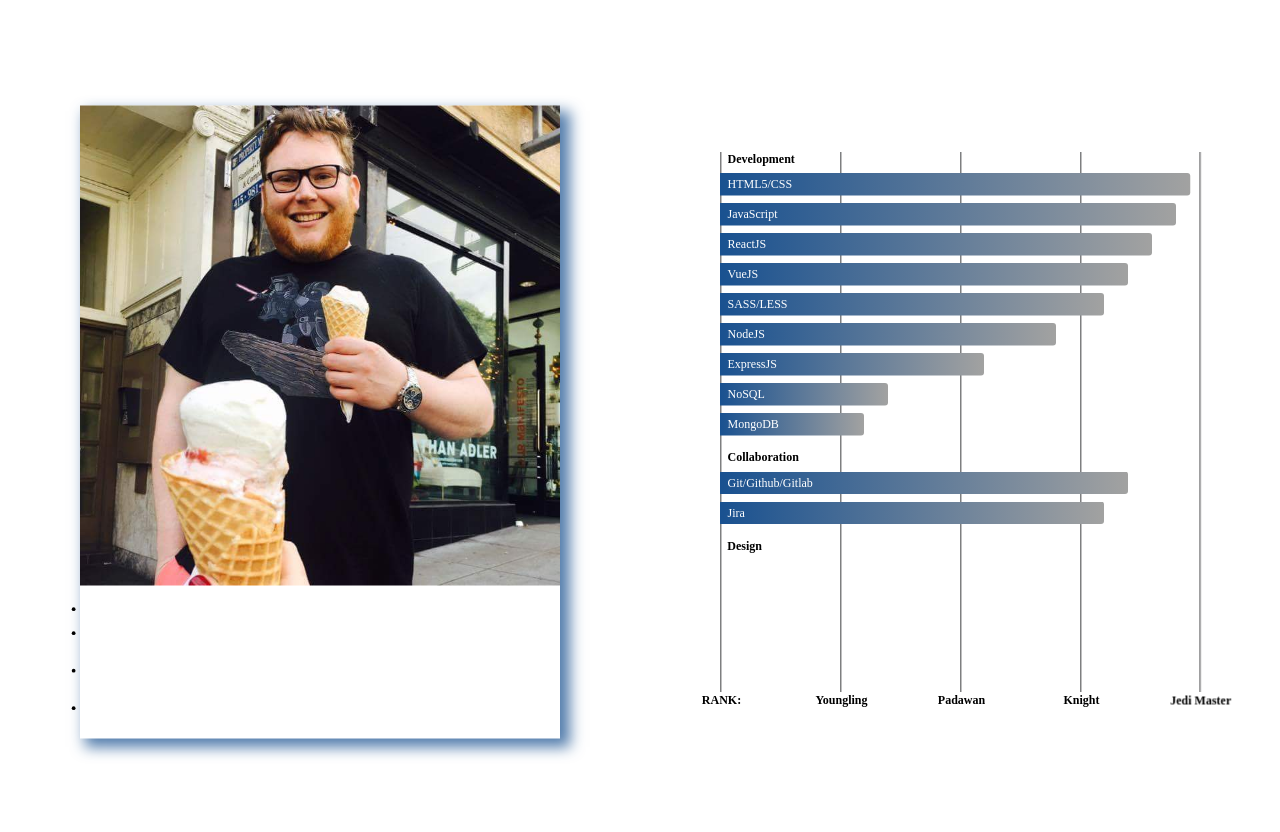
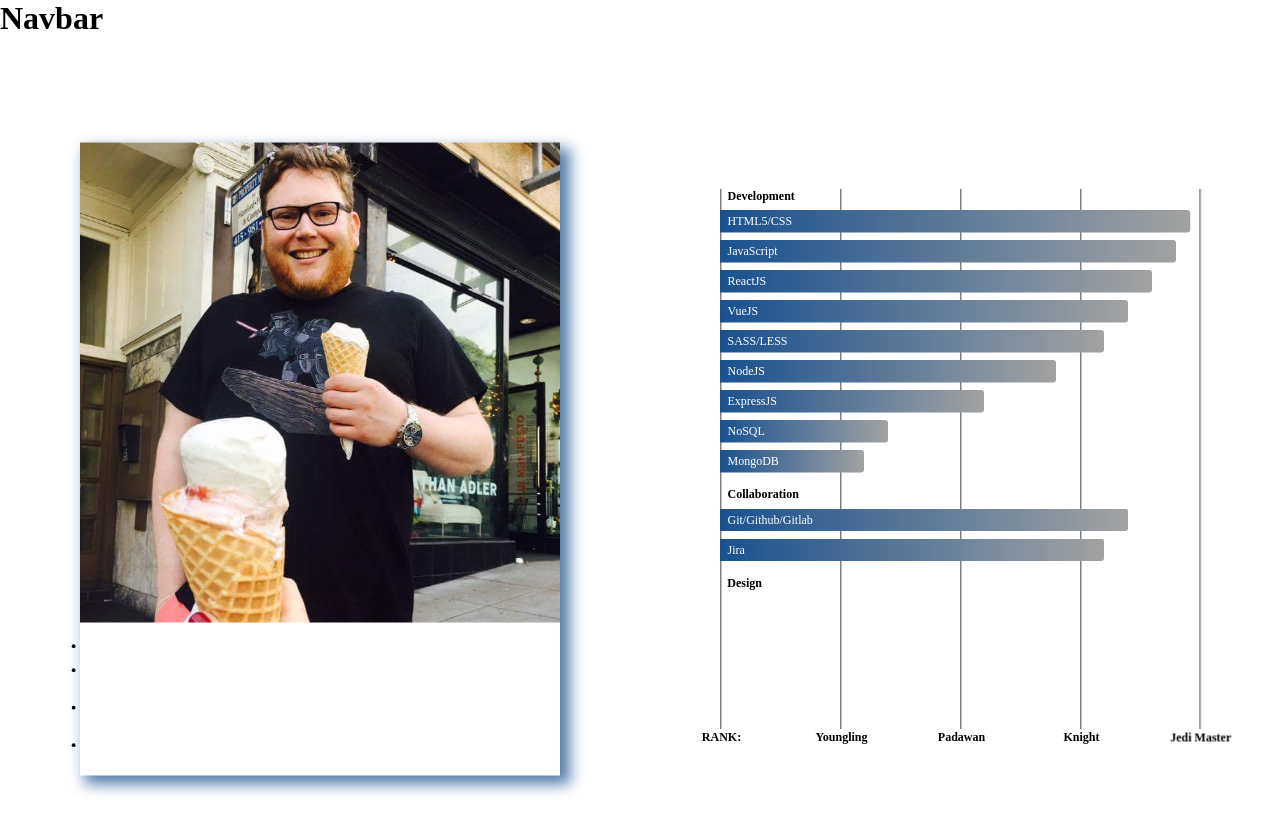
Before and after one commit to AdamBFriedman/adamfriedmanportfolioNextJs, a Next.js app: page /about in a window 1280 px wide. Shown: the top 832 px of the page. Built offline with nearby package versions, Linux system fonts and the light colour scheme.

Commit message:
Wrap app in Navbar

```diff
--- /dev/null
+++ b/src/components/Navbar.tsx
@@ -0,0 +1,5 @@
+const Navbar = () => {
+  return <h1>Navbar</h1>;
+};
+
+export default Navbar;
--- /dev/null
+++ b/src/components/layout.tsx
@@ -0,0 +1,10 @@
+import Navbar from "./Navbar";
+
+export default function Layout({ children }: any) {
+  return (
+    <>
+      <Navbar />
+      <main>{children}</main>
+    </>
+  );
+}
--- a/src/pages/_app.tsx
+++ b/src/pages/_app.tsx
@@ -1,7 +1,12 @@
+import Layout from "@/components/layout";
 import "@/styles/globals.css";
 import type { AppProps } from "next/app";
 import "../styles/home.scss";
 
 export default function App({ Component, pageProps }: AppProps) {
-  return <Component {...pageProps} />;
+  return (
+    <Layout>
+      <Component {...pageProps} />
+    </Layout>
+  );
 }
```
